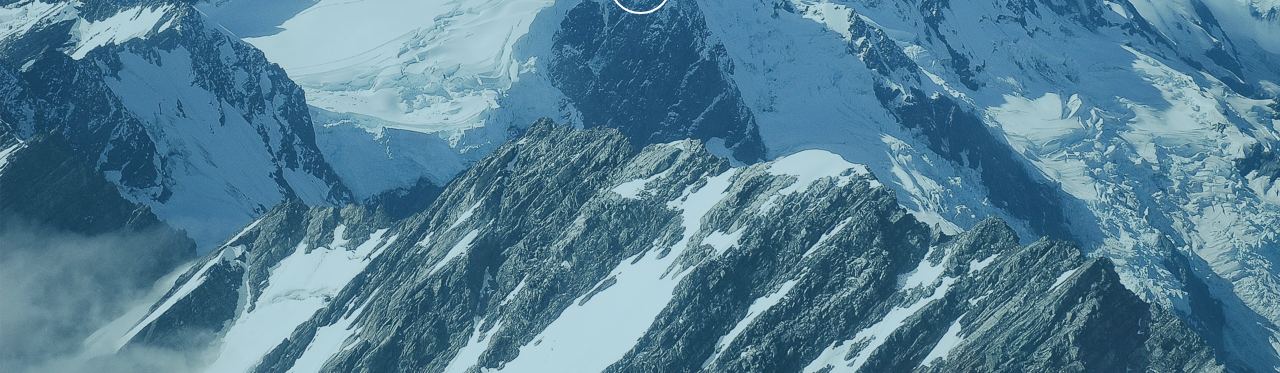
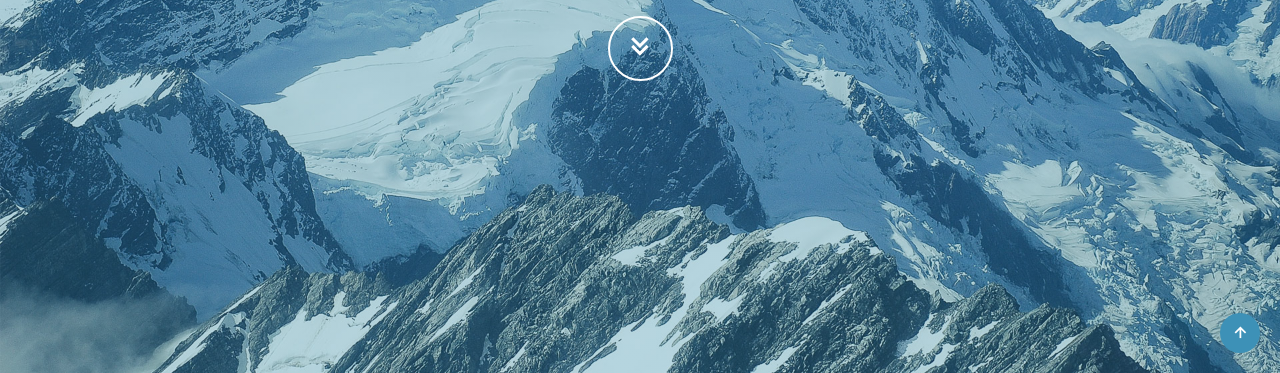
Before and after one commit to fullstack-09/squadfree, a plain HTML site: page index.html in a window 1280 px wide. Shown: the part 427-800 px from the top of the page. Drawn offline with nearby package versions, Linux system fonts and the light colour scheme.

Commit message:
ok srcoll to top

```diff
--- a/index.html
+++ b/index.html
@@ -27,7 +27,7 @@
           <ul>
             <li><a href="#">Home</a></li>
             <li><a href="#about">About Us</a></li>
-            <li><a href="#">Services</a></li>
+            <li><a href="#service">Services</a></li>
             <li><a href="#">Portfolio</a></li>
             <li><a href="#">Team</a></li>
             <li class="dropdown">
@@ -152,5 +152,9 @@
       </div>
     </section>
     <!-- End Service -->
+
+    <!-- Scroll to top -->
+    <a href="#" class="scroll-to-top"> <i class="bx bx-up-arrow-alt"></i> </a>
+    <!-- End Scroll to top -->
   </body>
 </html>
--- a/style.css
+++ b/style.css
@@ -2,6 +2,10 @@
   --primary-color: #3d91b7;
   --title-color: #2f4d5a;
   --paragraph-color: #959595;
+}
+
+html {
+  scroll-behavior: smooth;
 }
 
 h1,
@@ -28,7 +32,7 @@ header {
   background-color: var(--primary-color);
   /* background-color: transparent; */
   padding: 15px;
-  position: absolute;
+  position: sticky;
   width: 100%;
   top: 0;
 }
@@ -337,3 +341,17 @@ nav {
 .flex-item:hover p {
   color: white !important;
 }
+
+.scroll-to-top {
+  background-color: var(--primary-color);
+  display: inline-block;
+  width: 40px;
+  height: 40px;
+  color: white;
+  border-radius: 50%;
+  padding: 10px;
+  font-size: 1.3rem;
+  position: fixed;
+  bottom: 20px;
+  right: 20px;
+}
```
